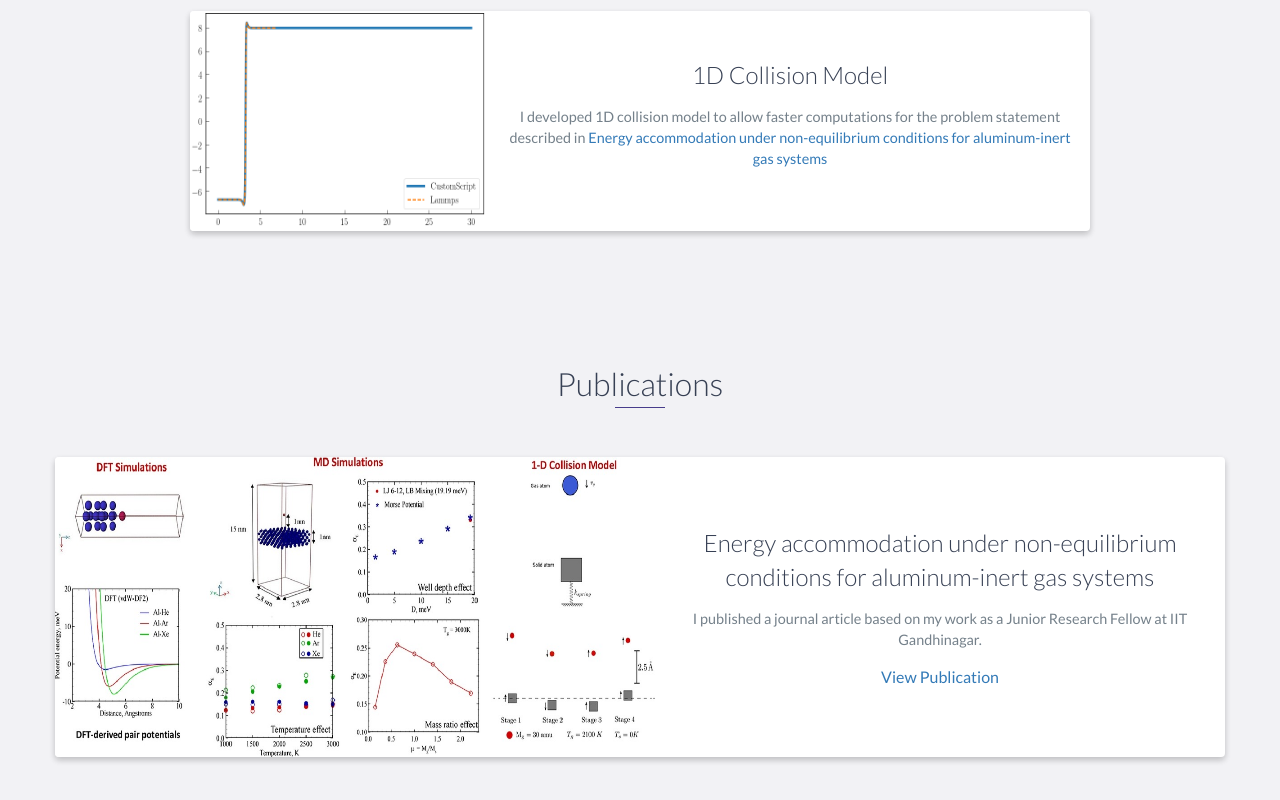
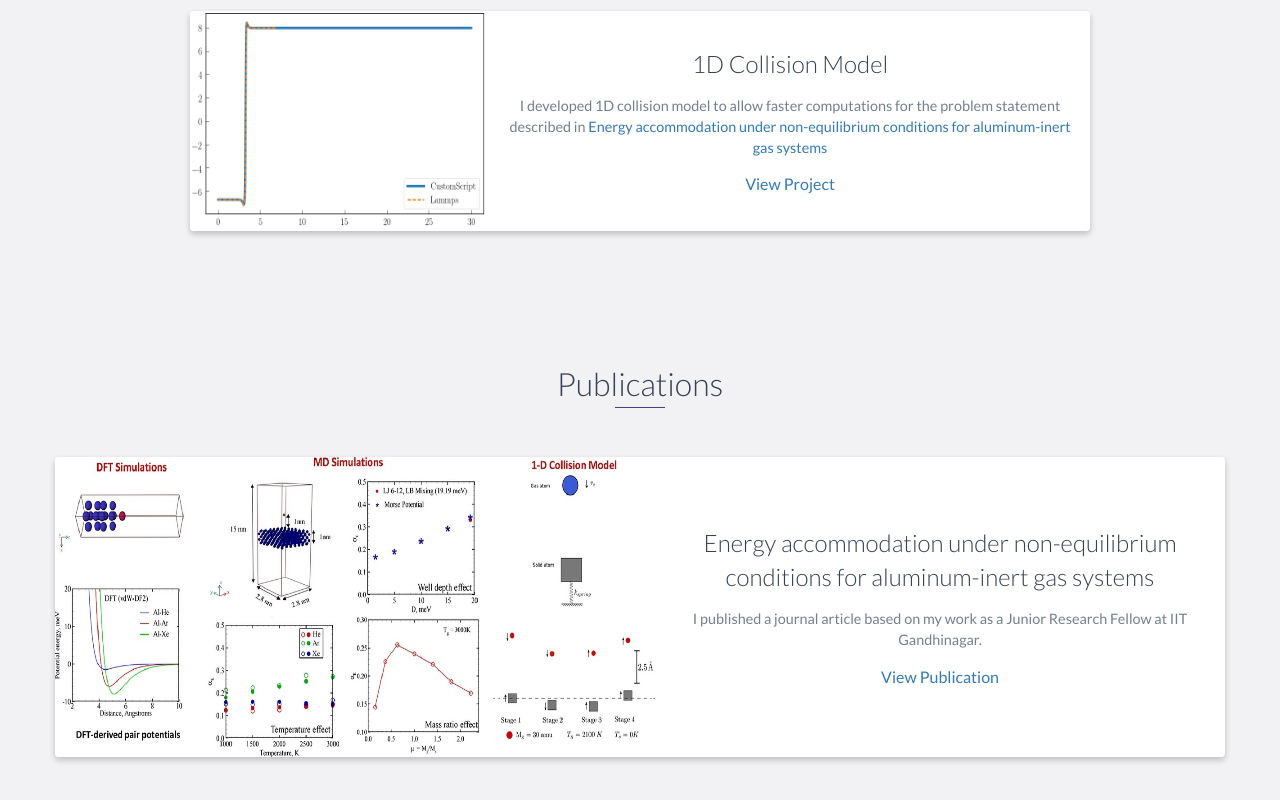
Before and after one commit to TejasMane/TejasMane, a website: page index.html in a window 1280 px wide. Shown: the part 2925-3725 px from the top of the page. Drawn offline with nearby package versions, Linux system fonts and the light colour scheme.

Commit message:
a few changes

```diff
--- a/index.html
+++ b/index.html
@@ -191,7 +191,7 @@
                             I developed 1D collision model to allow faster computations for the problem statement described in <a href="https://www.sciencedirect.com/science/article/pii/S0039602817309743">Energy accommodation under non-equilibrium conditions for aluminum-inert gas systems
                             </a>
                         </p>
-                        <!-- <a href="">View Project</a> -->
+                        <a href="https://github.com/TejasMane/SoftCubeModel">View Project</a>
                     </div>
                     <!-- End .project-info -->
                 </div>
```
